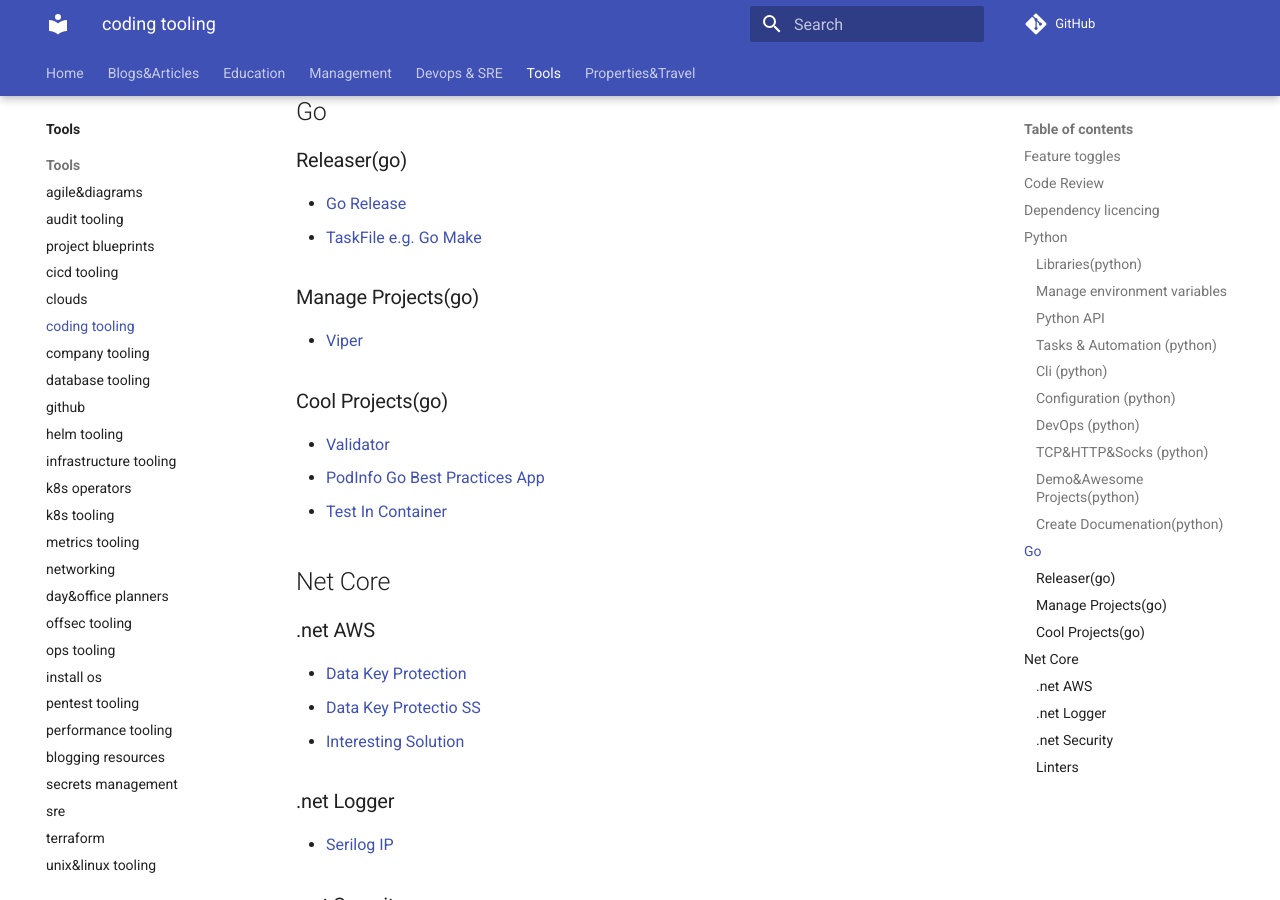
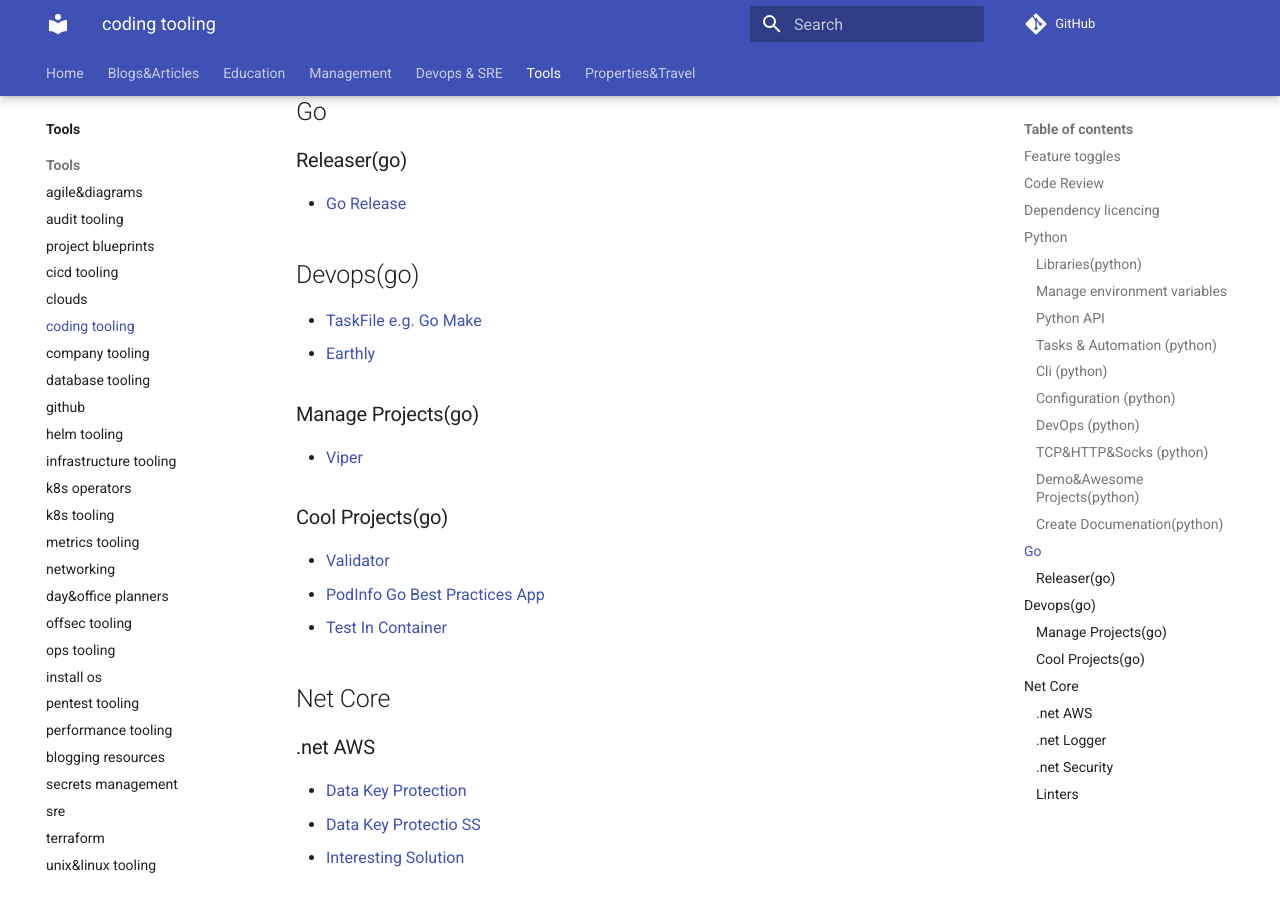
Before and after one commit to ivankatliarchuk/knowledge-base, an MkDocs documentation site: the page built from docs/tools/coding.md, in a window 1280 px wide and 900 px high, scrolled down 2768 px. Built offline with MkDocs 1.6.1 and Material for MkDocs 9.7.7, drawn with Linux system fonts in a browser that asks for light colours; comment, search, counter and statistics services are not loaded.

Commit message:
added ci sytems stuff

```diff
--- a/docs/tools/coding.md
+++ b/docs/tools/coding.md
@@ -102,7 +102,11 @@
 ### Releaser(go)
 
 - [Go Release](https://github.com/goreleaser/goreleaser/)
+
+## Devops(go)
+
 - [TaskFile e.g. Go Make](https://taskfile.dev/#/installation)
+- [Earthly](https://earthly.dev/)
 
 ### Manage Projects(go)
 
```
